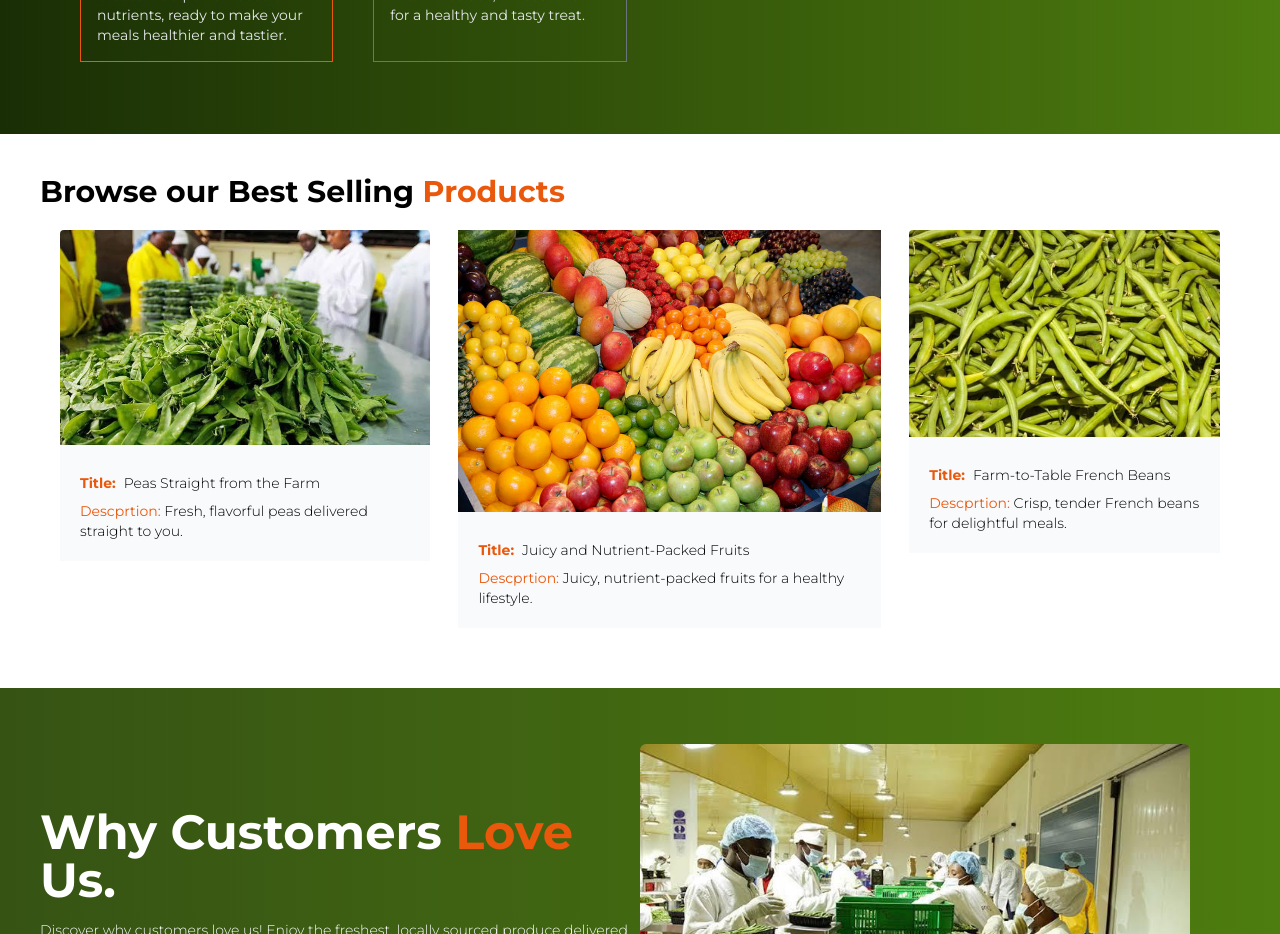
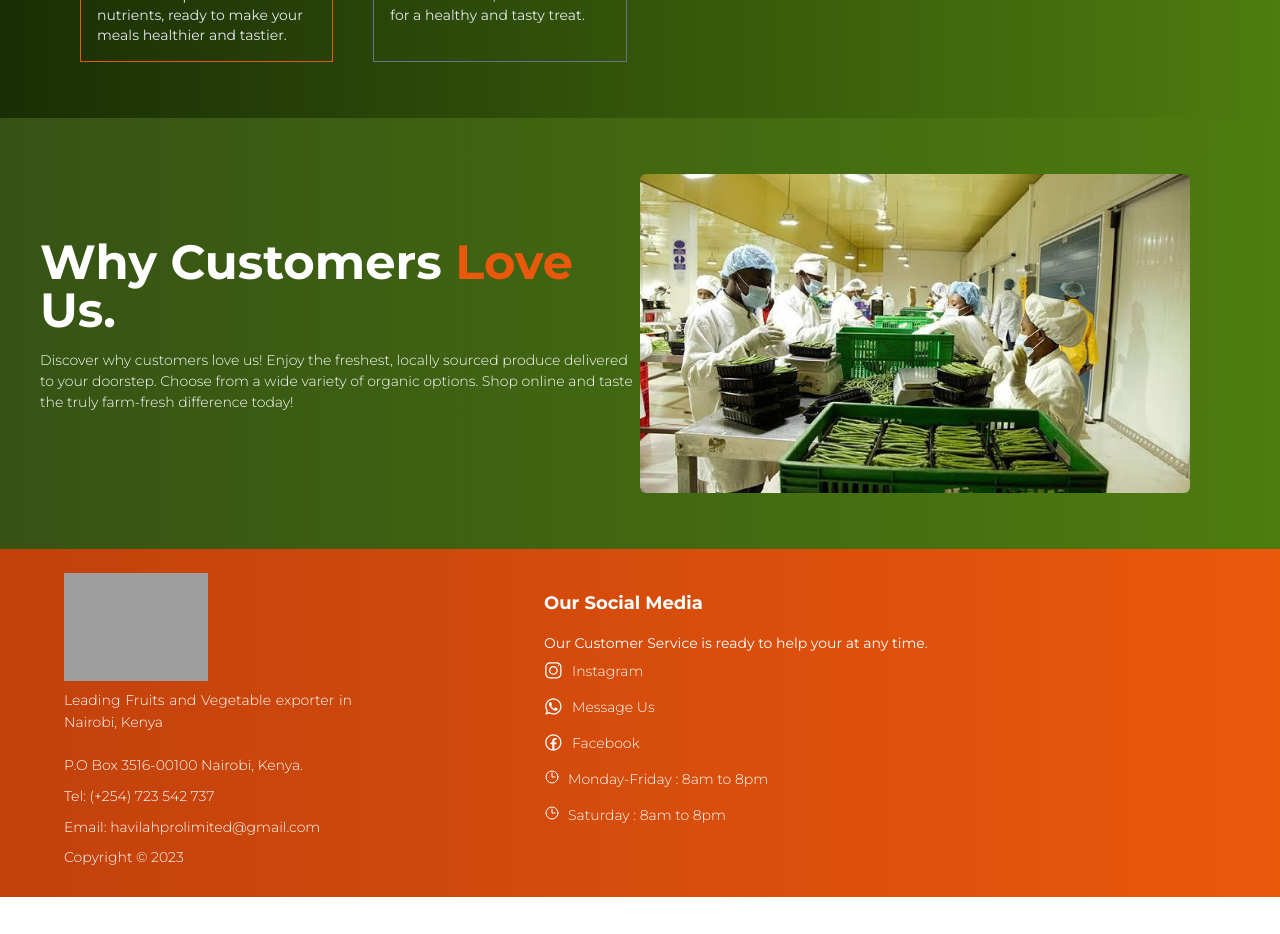
Before and after one commit to mercymwikali/grocery-landing, a Nuxt app: page / in a window 1280 px wide. Shown: the part 3400-4334 px from the top of the page. After the commit the page ends 4297 px from the top, so only its background shows below. Built offline with nearby package versions, Linux system fonts and the light colour scheme; grey boxes are pictures that could not be loaded.

Commit message:
do away with the white section

```diff
--- a/pages/index.vue
+++ b/pages/index.vue
@@ -134,41 +134,6 @@ const { isMobile, isDesktop, $device } = useDevice()
       </div>
     </div>
 
-    <div id="best-products-d" class=" w-auto bg-white mt-4  p-10 rounded- shadow-inherit ">
-      <div>
-        <h1 class=" font-bold text-3xl text-black">Browse our Best Selling <span class=" text-orange-600">Products</span>
-        </h1>
-      </div>
-      <div class=" flex shrink-0 flex-col md:flex-row p-5 gap-7 ">
-        <div class=" block rounded overflow-hidden shadow-slate-100 ">
-          <img src="~/assets/img/peas.jpeg" class=" md:static">
-          <div class=" text-sm text-start font-light  items-center bg-slate-50 p-5">
-            <p class=" flex py-2 tfont"><span class=" text-orange-600 font-semibold  pr-2">Title:</span> Peas Straight
-              from the Farm</p>
-            <p class=" block"><span class="text-orange-600 font-medium ">Descprtion:</span> Fresh, flavorful peas
-              delivered straight to you.</p>
-          </div>
-        </div>
-        <div class=" block rounded overflow-hiddenshadow-slate-100">
-          <img src="~/assets/img/fruits.jpg" class="  md:static">
-          <div class=" text-sm text-start font-light items-center bg-slate-50 p-5">
-            <p class=" flex py-2 text-sm"><span class=" text-orange-600 font-semibold pr-2 ">Title:</span>Juicy and
-              Nutrient-Packed Fruits</p>
-            <p class=" block"><span class="text-orange-600 font-medium ">Descprtion:</span> Juicy, nutrient-packed
-              fruits for a healthy lifestyle.</p>
-          </div>
-        </div>
-        <div class=" inline-block  rounded overflow-hidden shadow-slate-100">
-          <img src="~/assets/img/news_french_beans-610x406.jpg" class=" md:static">
-          <div class=" text-sm text-start font-light items-center bg-slate-50 p-5">
-            <p class=" flex py-2"><span class=" text-orange-600 font-semibold pr-2">Title:</span>Farm-to-Table French
-              Beans</p>
-            <p class=" block "><span class="text-orange-600 font-medium ">Descprtion:</span> Crisp, tender French beans
-              for delightful meals.</p>
-          </div>
-        </div>
-      </div>
-    </div>
     <!--About us-->
     <div class="  flex flex-col md:flex-row p-10 bg-gradient-to-r from-lime-900 to-lime-700">
       <div class=" w-full md:w-1/2 font-semibold mt-20">
```
